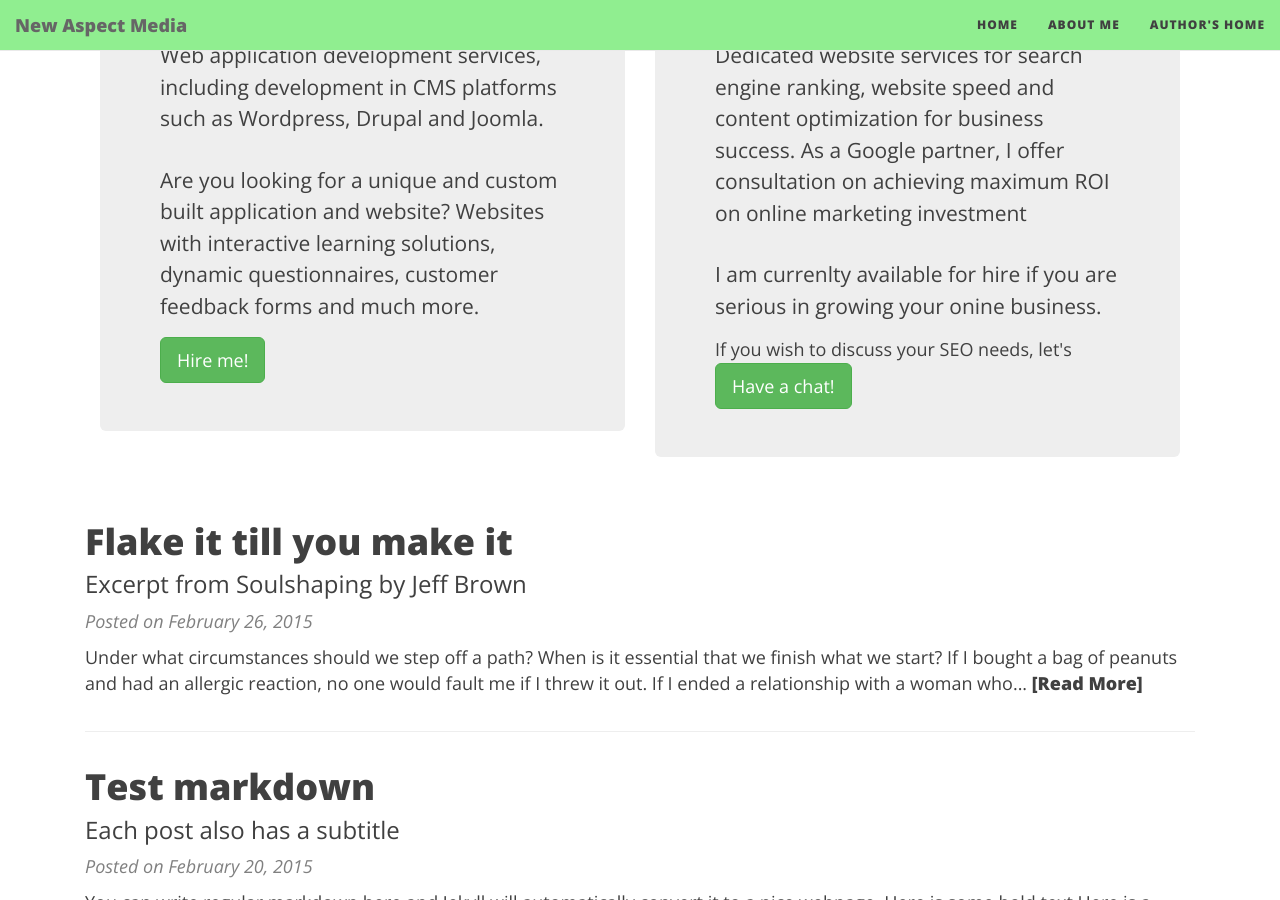
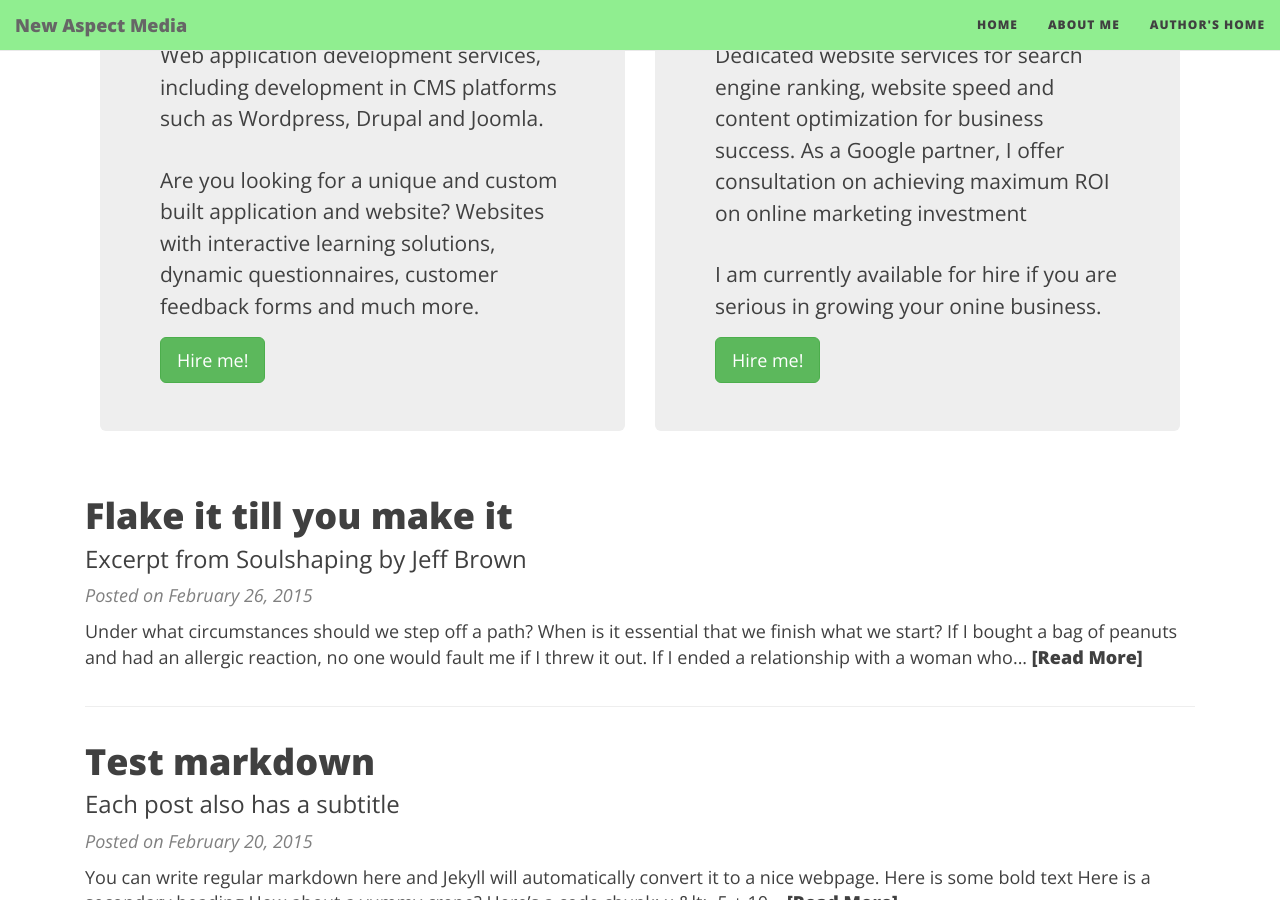
Before and after one commit to newmedia77/appxnam, a Jekyll site: the page built from index.html, in a window 1280 px wide and 900 px high, scrolled down 409 px. Built offline with Jekyll 4.4.1, drawn with Linux system fonts in a browser that asks for light colours; nearby versions of some CDN libraries; the list of posts is cut into pages by our own code.

Commit message:
andreas
jumbo

```diff
--- a/index.html
+++ b/index.html
@@ -18,9 +18,9 @@ subtitle: Custom Web Development Services
 <div class="main-explain-area-two jumbotron">
   <h2>Website Optimization Services</h2>
   <p>Dedicated website services for search engine ranking, website speed and content optimization for business success. As a Google partner, I offer consultation on achieving maximum ROI on online marketing investment </p>
-  <p>I am currenlty available for hire if you are serious in growing your onine business.</p>
+  <p>I am currently available for hire if you are serious in growing your onine business.</p>
   <div class="get-started-wrap">
-    If you wish to discuss your SEO needs, let's <a class="btn btn-success btn-lg get-started-btn" href="https://github.com/daattali/beautiful-jekyll#readme">Have a chat!</a>
+    <a class="btn btn-success btn-lg get-started-btn" href="https://github.com/daattali/beautiful-jekyll#readme">Hire me!</a>
   </div>
 
 </div>
```
